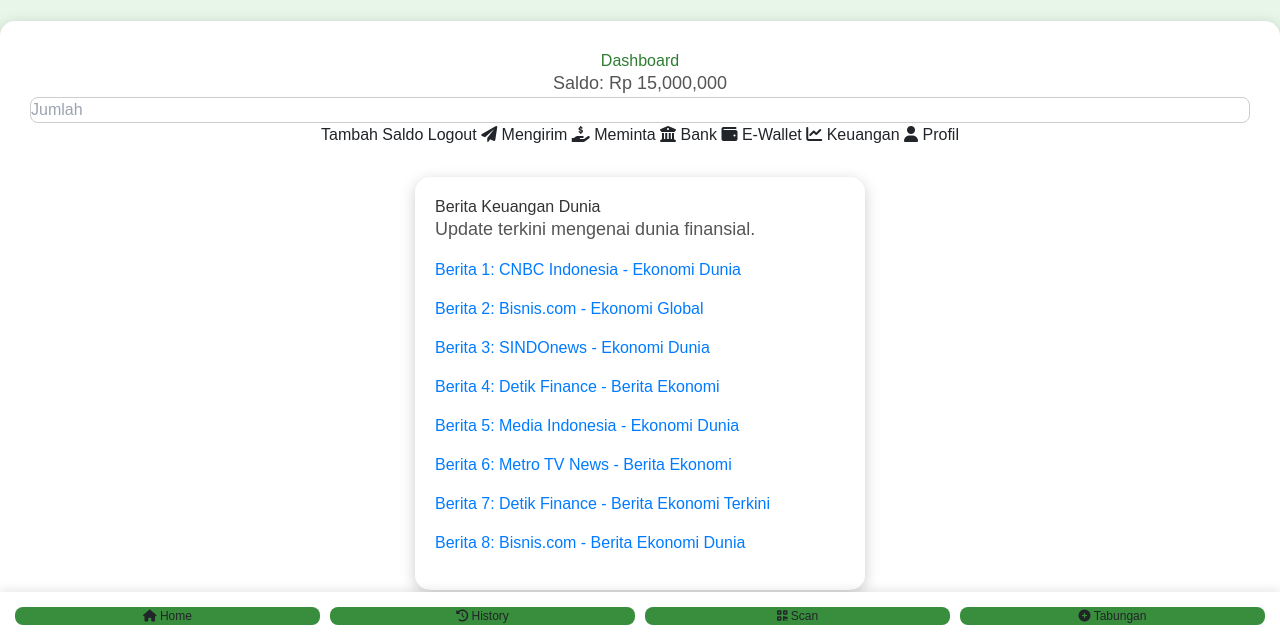
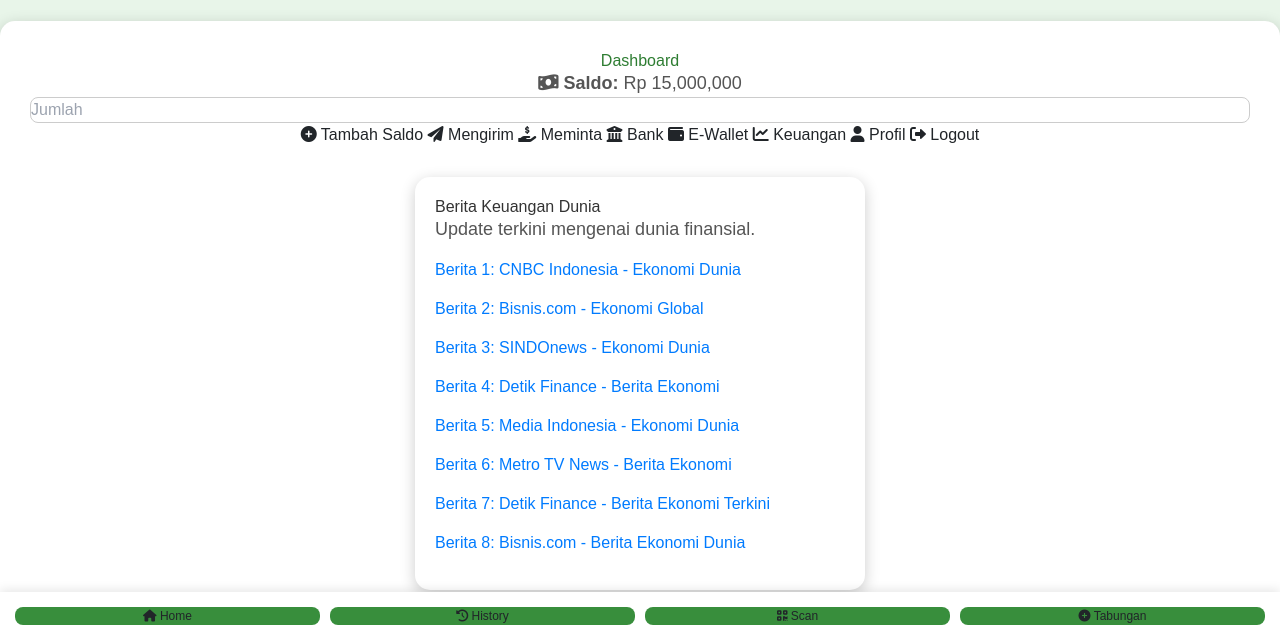
Before and after one commit to AthallaRakhaSyaft/onrich, a plain HTML site: page dashboard.html in a window 1280 px wide. Shown: the part 160-800 px from the top of the page. Drawn offline with nearby package versions, Linux system fonts and the light colour scheme.

Commit message:
Update dashboard.html

```diff
--- a/dashboard.html
+++ b/dashboard.html
@@ -173,10 +173,14 @@
 
     <div class="container" id="dashboard-container">
         <h2>Dashboard</h2>
-        <p>Saldo: <span id="saldo">Rp 15.000.000</span></p>
+        <p>
+            <i class="fas fa-money-bill-wave"></i> <strong>Saldo:</strong>
+            <span id="saldo">Rp 15.000.000</span>
+        </p>
         <input type="number" id="amount" placeholder="Jumlah">
-        <button onclick="addBalance()">Tambah Saldo</button>
-        <button onclick="logout()">Logout</button>
+        <button onclick="addBalance()">
+            <i class="fas fa-plus-circle"></i> Tambah Saldo
+        </button>
 
         <button onclick="window.location.href='mengirim.html'"><i class="fas fa-paper-plane"></i> Mengirim</button>
         <button onclick="window.location.href='meminta.html'"><i class="fas fa-hand-holding-usd"></i> Meminta</button>
@@ -184,6 +188,9 @@
         <button onclick="window.location.href='ewallet.html'"><i class="fas fa-wallet"></i> E-Wallet</button>
         <button onclick="window.location.href='keuangan.html'"><i class="fas fa-chart-line"></i> Keuangan</button>
         <button onclick="window.location.href='profil.html'"><i class="fas fa-user"></i> Profil</button>
+        <button onclick="logout()">
+            <i class="fas fa-sign-out-alt"></i> Logout
+        </button>
 
         <center>
             <div class="news-container">
```
